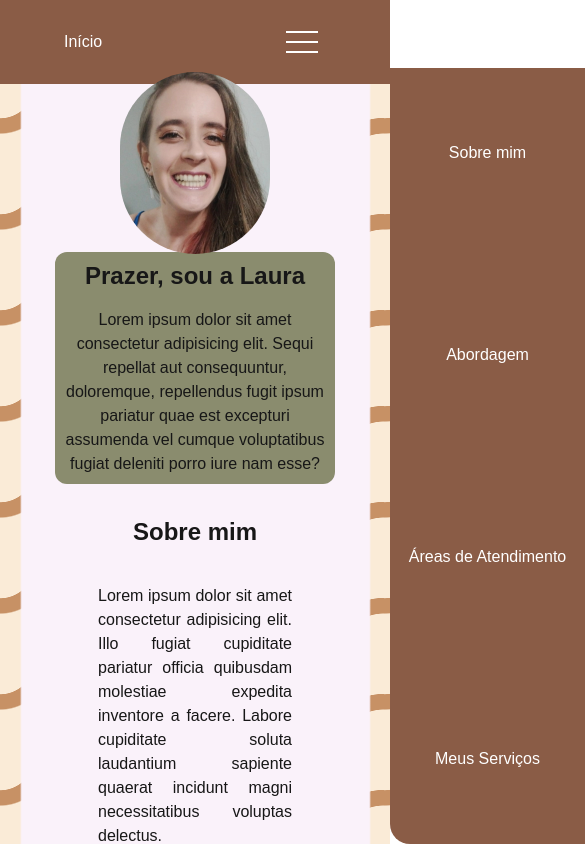
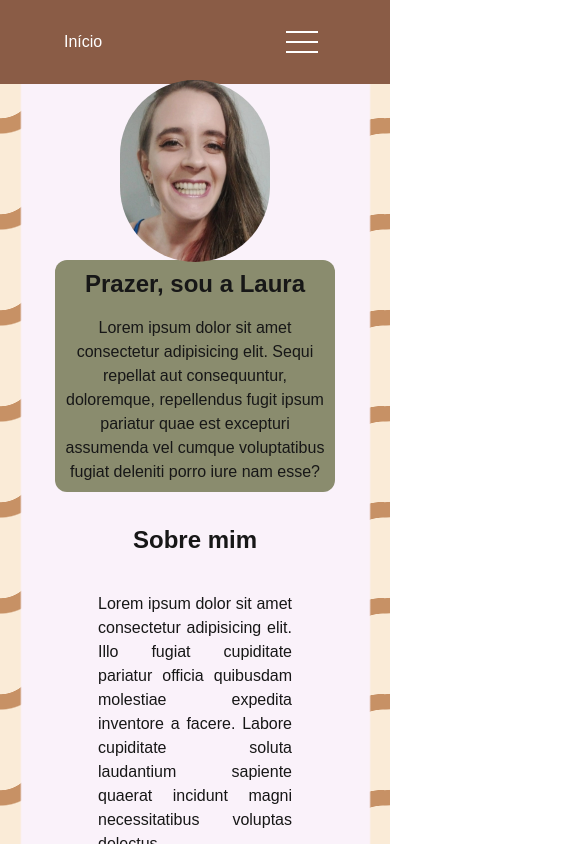
Before and after one commit to techtalia/site_laura, a Next.js app: page /sobre in a window 390 px wide. Shown: the top 844 px of the page, 585 px wide, since content can reach past the window. Built offline with nearby package versions, Linux system fonts and the light colour scheme; what @mui/material-nextjs would draw is missing.

Commit message:
links footer, scrolltop, menulateral com botões

```diff
--- a/app/abordagem/page.tsx
+++ b/app/abordagem/page.tsx
@@ -1,5 +1,10 @@
-import React from "react";
 import "../sobre/sobre.css";
+import { Metadata } from "next";
+
+export const metadata: Metadata = {
+  title: "Laura Leal Psi - Abordagem",
+  description: "Psicóloga Clínica | CRP: 06/221731",
+};
 
 const Abordagem = () => {
   return (
--- a/app/areasDeAtendimento/page.tsx
+++ b/app/areasDeAtendimento/page.tsx
@@ -1,5 +1,11 @@
 import ForestRoundedIcon from "@mui/icons-material/ForestRounded";
 import "./areasDeAtendimento.css";
+import { Metadata } from "next";
+
+export const metadata: Metadata = {
+  title: "Laura Leal Psi - Áreas de Atendimento",
+  description: "Psicóloga Clínica | CRP: 06/221731",
+};
 
 const AreasDeAtendimento = () => {
   const areas = [
@@ -28,8 +34,8 @@ const AreasDeAtendimento = () => {
             <ForestRoundedIcon sx={{ fontSize: 80 }} />
             <p className="text-center">{area}</p>
           </div>
-          ))}
-        </div>
+        ))}
+      </div>
     </div>
   );
 };
--- a/app/components/footer/footer.tsx
+++ b/app/components/footer/footer.tsx
@@ -9,19 +9,19 @@ const Footer = () => {
       {/* Telefone */}
       <div className="flex flex-col items-center justify-center space-y-4">
         <p className="font-bold">Telefone</p>
-        <p>(16) 99783-3995</p>
+        <a href="tel:5516997833995" target="_blank" className="hover:text-white">(16) 99783-3995</a>
       </div>
 
       {/* Instagram */}
       <div className="flex flex-col items-center justify-center space-y-4 flex-wrap">
         <p className="font-bold">Instagram</p>
-        <p>@psi.lauraleal</p>
+        <a href="https://www.instagram.com/psi.lauraleal/" target="_blank" className="hover:text-white">@psi.lauraleal</a>
       </div>
 
       {/* Email */}
       <div className="flex flex-col items-center justify-center space-y-4">
         <p className="font-bold">Email</p>
-        <p>lauraleal.psi@gmail.com</p>
+        <a href="mailto:lauraleal.psi@gmail.com" target="_blank" className="hover:text-white"> lauraleal.psi@gmail.com </a>
       </div>
 
       {/* Redes Sociais */}
--- a/app/components/navbar/navbar.css
+++ b/app/components/navbar/navbar.css
@@ -1,14 +1,14 @@
-a:hover {
+.menuLateral li a:hover {
     color: var(--cinza);
 }
 
 
-.menuBurguer {
+.menuBurguerButton {
     cursor: pointer;
     display: none;
 }
 
-.menuBurguer div {
+.menuBurguerButton div {
     width: 32px;
     height: 2px;
     background: white;
@@ -22,40 +22,49 @@ a:hover {
     .menuLateral {
         position: absolute;
         top: 8vh;
-        right: 0;
         width: 50vw;
         min-height: 92vh;
         background: var(--marrom-apagado);
+        border-radius: 0 0 0 20px;
         flex-direction: column;
         align-items: center;
         justify-content: space-around;
-        z-index: 1;
-        transform: translateX(100%);
-        transition: transform 0.3s ease-in;
-        border-bottom-left-radius: 20px;
+        z-index: 2;
+        right: -100%;
+        transition: 0.5s ease-out;
     }
 
-    .menuLateral li {
-        margin-left: 0;
+     .menuLateral li {
+        display: flex;
+        width: 100%;
+        text-align: center;
+    }
+    .menuLateral li a{
+        padding: 1rem 0;
+        width: 100%;
+    }
+    .menuLateral li a:hover {
+        background-color: var(--cinza);
+        color: var(--marrom-escuro);
     }
 
     .menuLateral.active {
-        transform: translateX(0);
+        right: 0;
     }
 
-    .menuBurguer {
+    .menuBurguerButton {
         display: block !important;
     }
 
-    .menuBurguer.active .bar1 {
+    .menuBurguerButton.active .bar1 {
         transform: rotate(-45deg) translate(-8px, 8px);
     }
 
-    .menuBurguer.active .bar2 {
+    .menuBurguerButton.active .bar2 {
         opacity: 0;
     }
 
-    .menuBurguer.active .bar3 {
+    .menuBurguerButton.active .bar3 {
         transform: rotate(45deg) translate(-5px, -7px);
     }
 
--- a/app/components/navbar/navbar.tsx
+++ b/app/components/navbar/navbar.tsx
@@ -1,38 +1,52 @@
-'use client'
-import './navbar.css'
-import Link from 'next/link'
+"use client";
+import "./navbar.css";
+import Link from "next/link";
+
 
 const Navbar = () => {
   const toggleMenu = () => {
-    const menuLateral = document.querySelector('.menuLateral');
-    const menuBurguer = document.querySelector('.menuBurguer');
+    const menuLateral = document.querySelector(".menuLateral");
+    const menuBurguerButton = document.querySelector(".menuBurguerButton");
     if (menuLateral) {
-      menuLateral.classList.toggle('active');
+      menuLateral.classList.toggle("active");
     }
-    if (menuBurguer) {
-      menuBurguer.classList.toggle('active');
+    if (menuBurguerButton) {
+      menuBurguerButton.classList.toggle("active");
     }
+  };
+  return (
+    <nav className="flex h-[10vh] px-16 bg-(--marrom-apagado) items-center w-screen justify-between text-white">
+      <Link href="/">Início</Link>
+      <button className="menuBurguerButton" onClick={toggleMenu}>
+        <div className="bar1"></div>
+        <div className="bar2"></div>
+        <div className="bar3"></div>
+      </button>
 
-  }
-  return (
-    <nav className='flex h-[10vh] px-16 bg-(--marrom-apagado) items-center w-screen justify-between text-white'>
-          <Link href="/">Início</Link>
-          <div className='menuBurguer' onClick={toggleMenu}>
-            <div className='bar1'></div>
-            <div className='bar2'></div>
-            <div className='bar3'></div>
-          </div>
+      <ul className="flex gap-8 menuLateral" id="menuLateral">
+        <li>
+          <Link href="/sobre" onClick={toggleMenu}>
+            Sobre mim
+          </Link>
+        </li>
+        <li>
+          <Link href="/abordagem" onClick={toggleMenu}>
+            Abordagem
+          </Link>
+        </li>
+        <li>
+          <Link href="/areasDeAtendimento" onClick={toggleMenu}>
+            Áreas de Atendimento
+          </Link>
+        </li>
+        <li>
+          <Link href="/servicos" onClick={toggleMenu}>
+            Meus Serviços
+          </Link>
+        </li>
+      </ul>
+    </nav>
+  );
+};
 
-        <ul className='flex gap-8 menuLateral '>
-            <li><Link href="/sobre" onClick={toggleMenu}>Sobre mim</Link></li>
-            <li><Link href="/abordagem" onClick={toggleMenu}>Abordagem</Link></li>
-            <li><Link href="/areasDeAtendimento" onClick={toggleMenu}>Áreas de Atendimento</Link></li>
-            <li><Link href="/servicos" onClick={toggleMenu}>Meus Serviços</Link></li>
-
-        </ul>
-
-    </nav>
-  )
-}
-
-export default Navbar
+export default Navbar;
--- a/app/globals.css
+++ b/app/globals.css
@@ -62,6 +62,7 @@ body {
     width: 90%;
   }
 }
+
 
 
 .background_layout {
--- a/app/layout.tsx
+++ b/app/layout.tsx
@@ -1,9 +1,12 @@
-import type { Metadata } from "next";
+"use client";
 import { Geist, Geist_Mono } from "next/font/google";
 import "./globals.css";
 import Navbar from "./components/navbar/navbar";
 import Footer from "./components/footer/footer";
-import { AppRouterCacheProvider } from '@mui/material-nextjs/v15-appRouter';
+import { AppRouterCacheProvider } from "@mui/material-nextjs/v15-appRouter";
+import "./components/navbar/navbar.css";
+import { useCallback, useEffect, useState } from "react";
+import { ArrowUpwardRounded } from "@mui/icons-material";
 
 const geistSans = Geist({
   variable: "--font-geist-sans",
@@ -15,16 +18,48 @@ const geistMono = Geist_Mono({
   subsets: ["latin"],
 });
 
-export const metadata: Metadata = {
-  title: "Laura Leal Psi",
-  description: "Psicóloga Clínica | CRP: 06/221731",
-};
-
 export default function RootLayout({
   children,
 }: Readonly<{
   children: React.ReactNode;
 }>) {
+  const toggleOverlay = () => {
+    const menuLateral = document.querySelector(".menuLateral");
+    const menuBurguerButton = document.querySelector(".menuBurguerButton");
+    if (menuLateral?.classList.contains("active")) {
+      menuLateral.classList.remove("active");
+      menuBurguerButton?.classList.remove("active");
+    }
+  };
+
+   // Track whether the scroll arrow is needed.
+  const [showScroll, setShowScroll] = useState(false);
+  // Check the scroll state, re-memoize when scroll state changes.
+  const checkScrollTop = useCallback(
+    () => {
+      const headerHeight = 350;
+
+      if (!showScroll && window.pageYOffset > headerHeight && window.innerWidth < 1024) {
+        setShowScroll(true);
+      } else if (showScroll && window.pageYOffset <= headerHeight) {
+        setShowScroll(false);
+      }
+    },
+    [showScroll],
+  );
+  // Add/remove the event listener when the component is unmounted or the scroll state has changed.
+  useEffect(
+    () => {
+      window.addEventListener('scroll', checkScrollTop);
+      return () => window.removeEventListener('scroll', checkScrollTop);
+    },
+    [checkScrollTop],
+  );
+
+  const scrollTop = () => {
+    window.scrollTo({ top: 0, behavior: 'smooth' });
+  };
+
   return (
     <html lang="en">
       <body
@@ -34,12 +69,25 @@ export default function RootLayout({
           <header>
             <Navbar />
           </header>
-        <main className="w-full  flex justify-center  background_layout">
-          <div className="lg:w-2/3 inside_layout">
-            {children}
+          <main
+            className="w-full  flex justify-center  background_layout"
+            onClick={toggleOverlay}
+
+          >
+            <div className="scrollTop">
+      <button
+        onClick={scrollTop}
+        style={{ display: showScroll ? 'flex' : 'none', position: 'fixed', bottom: '4rem',  }}
+      >
+        <ArrowUpwardRounded className="text-white bg-(--marrom-escuro) rounded-full hover:cursor-pointer hover:bg-(--verde-apagado) hover:text-(--marrom-escuro)" />
+      </button>
     </div>
+            <div className="lg:w-2/3 inside_layout">{children}
+
+            </div>
+
           </main>
-        <footer className="bottom-0 left-0 w-full">
+          <footer className="bottom-0 left-0 w-full" onClick={toggleOverlay}>
             <Footer />
           </footer>
         </AppRouterCacheProvider>
--- a/app/page.tsx
+++ b/app/page.tsx
@@ -1,6 +1,11 @@
 import LocalFloristIcon from "@mui/icons-material/LocalFlorist";
 import "./index.css";
+import { Metadata } from "next";
 
+export const metadata: Metadata = {
+  title: "Laura Leal Psi",
+  description: "Psicóloga Clínica | CRP: 06/221731",
+};
 
 const Home = () => {
   return (
--- a/app/sobre/page.tsx
+++ b/app/sobre/page.tsx
@@ -1,17 +1,23 @@
 import Image from "next/image";
 import "./sobre.css";
+import { Metadata } from "next";
+
+export const metadata: Metadata = {
+  title: "Laura Leal Psi - Sobre",
+  description: "Psicóloga Clínica | CRP: 06/221731",
+};
 
 const Sobre = () => {
   return (
     <div className="sobre">
       {/* Header */}
-      <div className="flex justify-center items-end md:my-8 mt-42 mb-8">
+      <div className="flex justify-center items-end md:my-8 mt-44 mb-8">
         <Image
           src="/8.jpeg"
           alt=""
           width={150}
           height={150}
-          className="rounded-full absolute lg:top-20 lg:left-1/4  md:top-20 md:left-1/8 top-18 "
+          className="rounded-full absolute lg:top-20 lg:left-1/4  md:top-20 md:left-1/8 top-20 "
         />
         <div className="lg:w-2/3 md:w-3/4 w-4/5  space-y-4 bg-(--verde-apagado) md:py-1 p-2 md:pl-32  rounded-xl md:text-left text-center">
           <h1 className="text-2xl font-bold">Prazer, sou a Laura </h1>
```
Also changed, not shown: app/servicos/page.tsx (+64 -24 lines), app/components/footer/footer.css (line endings or trailing spaces), app/servicos/servicos.css (line endings or trailing spaces). Lines whose indentation alone changed are shown as unchanged.
